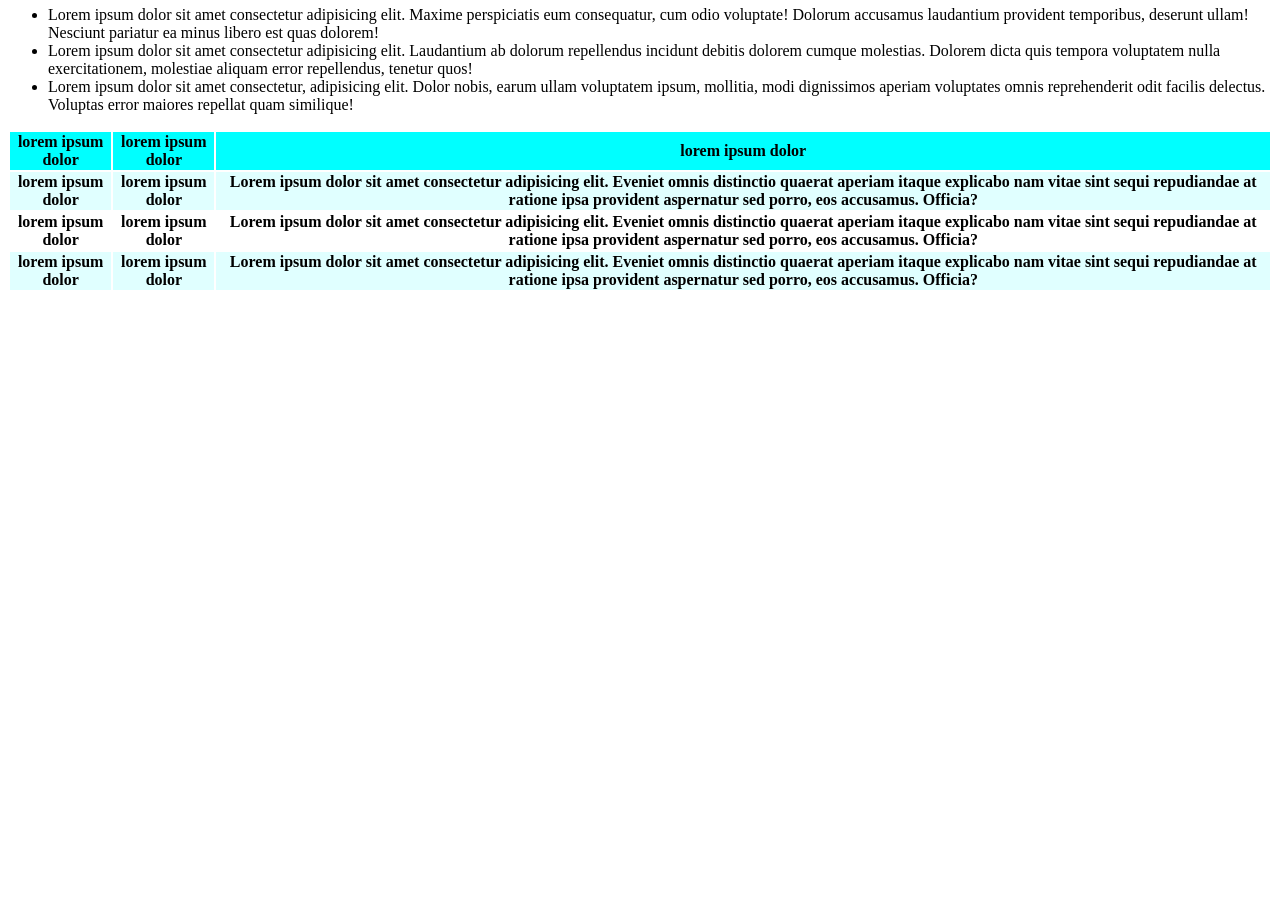
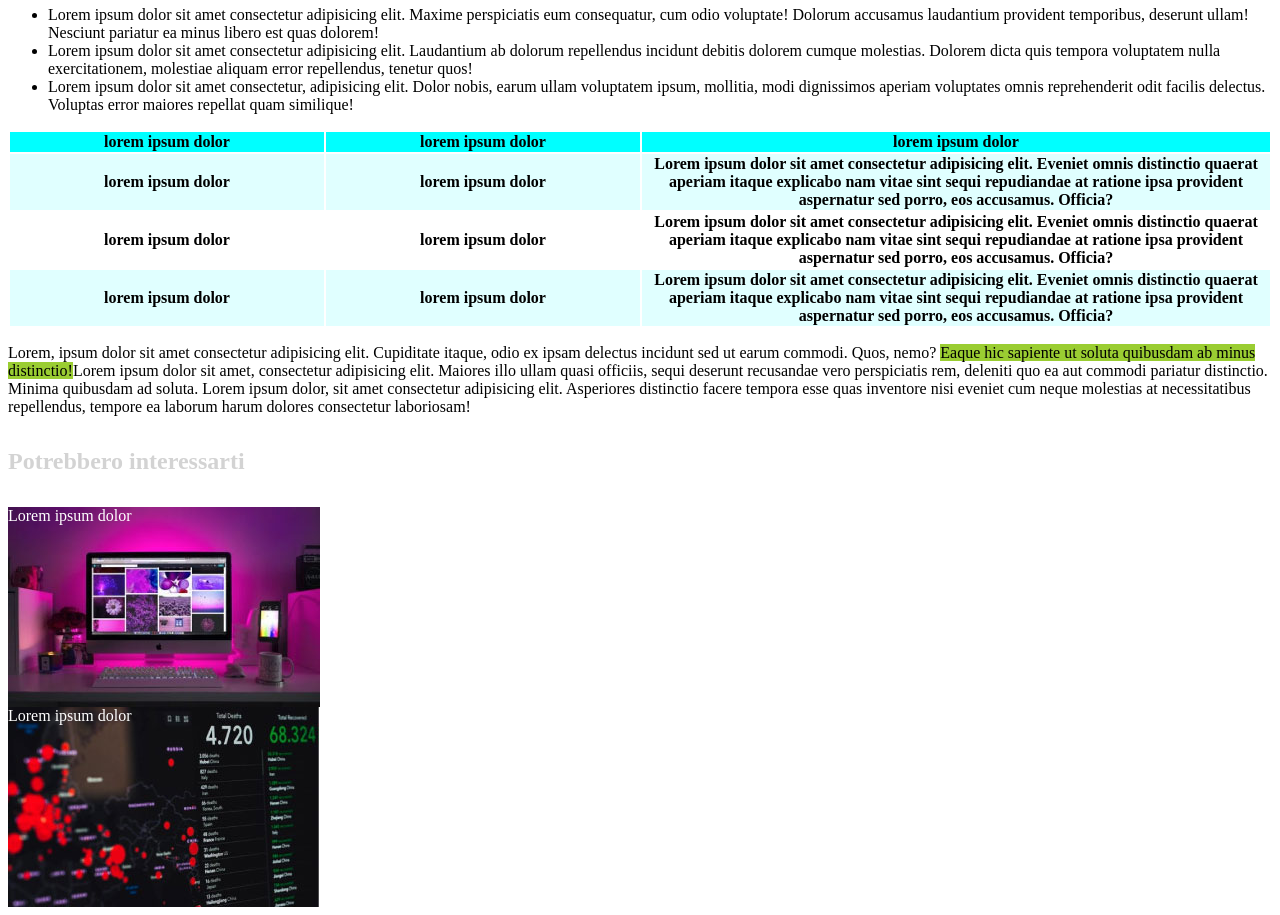
Before and after one commit to CodeYouness/html-css-booleaner, a plain HTML site: page index.html in a window 1280 px wide. Shown: the part 743-1658 px from the top of the page. Before the commit the page ends 1043 px from the top, so only its background shows below. Drawn offline with Linux system fonts and the light colour scheme.

Commit message:
added footer image

```diff
--- a/css/style.css
+++ b/css/style.css
@@ -24,3 +24,30 @@
 .bicolor {
     background-color: lightcyan;
 }
+
+span span {
+    color: cyan;
+}
+
+.larghezza {
+    width: 25%;
+}
+
+.autore {
+    color: lightgray;
+}
+
+#first-photo {
+    background-image: url(../img/monitor.jpg);
+}
+
+#second-photo {
+    background-image: url(../img/graph.jpg);
+}
+
+.photo {
+    color: white;
+    background-repeat: no-repeat;
+    height: 200px;
+    width: 400px;
+}
--- a/index.html
+++ b/index.html
@@ -40,7 +40,7 @@
             <span>2nd photo: Wikimedia, by Paul Clarke</span>
         </section>
 
-        <!-- Paragrafo + tabella -->
+        <!-- Paragrafo -->
         <section>
             <p>
                 Lorem ipsum dolor sit amet consectetur adipisicing elit. A inventore itaque recusandae unde iusto
@@ -52,6 +52,7 @@
                 debitis saepe repudiandae nulla?
             </p>
 
+            <!-- Lista -->
             <ul>
                 <li>
                     Lorem ipsum dolor sit amet consectetur adipisicing elit. Maxime perspiciatis eum consequatur, cum
@@ -71,11 +72,12 @@
                 </li>
             </ul>
 
+            <!-- Tabella -->
             <table>
                 <thead>
                     <tr class="intestazione">
-                        <th>lorem ipsum dolor</th>
-                        <th>lorem ipsum dolor</th>
+                        <th class="larghezza">lorem ipsum dolor</th>
+                        <th class="larghezza">lorem ipsum dolor</th>
                         <th>lorem ipsum dolor</th>
                     </tr>
                 </thead>
@@ -110,11 +112,23 @@
                 </tbody>
             </table>
 
+            <p>Lorem, ipsum dolor sit amet consectetur adipisicing elit. Cupiditate itaque, odio ex ipsam delectus
+                incidunt sed ut earum commodi. Quos, nemo? <span class="background-color-yellow">Eaque hic sapiente ut
+                    soluta quibusdam ab minus distinctio!</span>Lorem ipsum dolor sit amet, consectetur adipisicing
+                elit. Maiores illo ullam quasi officiis, sequi deserunt recusandae vero perspiciatis rem, deleniti quo
+                ea aut commodi pariatur distinctio. Minima quibusdam ad soluta. Lorem ipsum dolor, sit amet consectetur
+                adipisicing elit. Asperiores distinctio facere tempora esse quas inventore nisi eveniet cum neque
+                molestias at necessitatibus repellendus, tempore ea laborum harum dolores consectetur laboriosam!
+            </p>
+
         </section>
+
     </main>
 
     <footer>
-
+        <h4 class="autore">Potrebbero interessarti</h4>
+        <div id="first-photo" class="photo">Lorem ipsum dolor</div>
+        <div id="second-photo" class="photo">Lorem ipsum dolor</div>
     </footer>
 
 </body>
```
